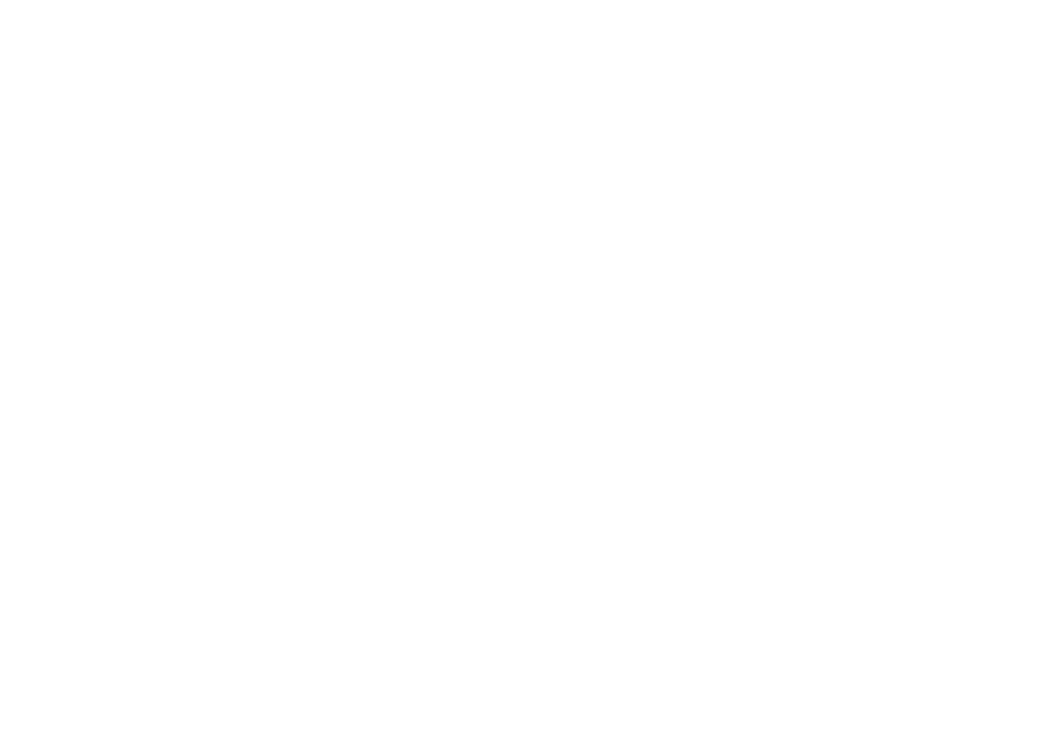
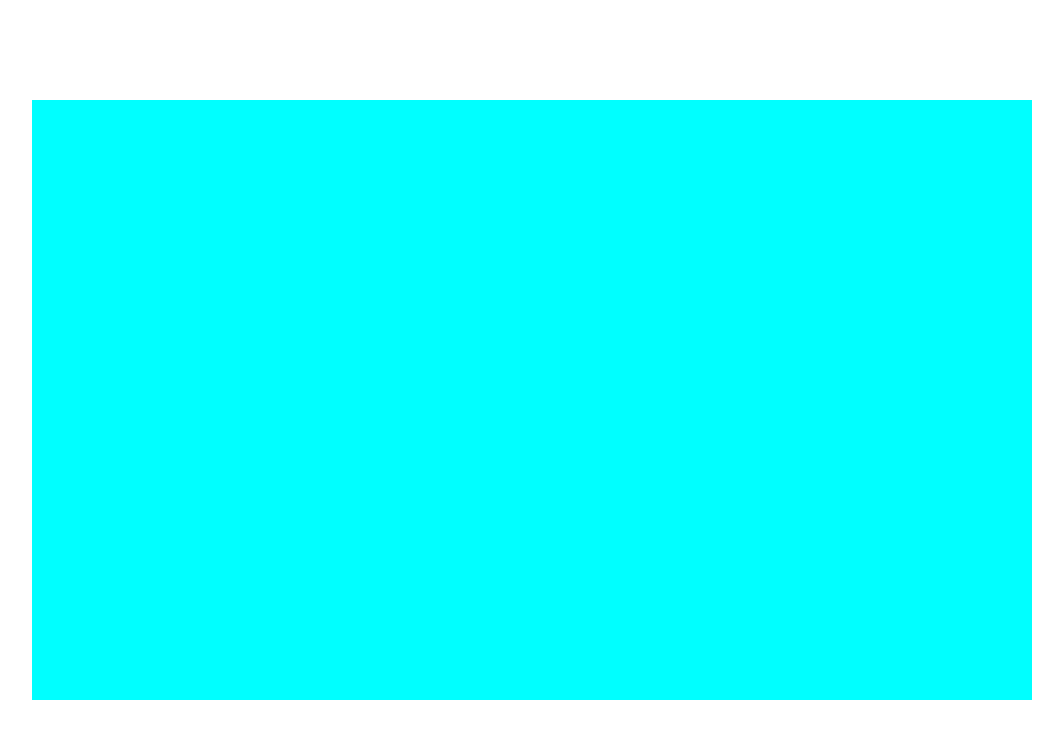
Before and after one commit to DarioEsposito89/js-array-objects-carousel, a plain HTML site: page index.html in a window 1280 px wide. Shown: the whole page, without its empty margins (108-1171 px from the left). Drawn offline with Linux system fonts and the light colour scheme.

Commit message:
creato contenitore carousel

```diff
--- a/index.html
+++ b/index.html
@@ -11,7 +11,9 @@
 </head>
 <body >
     <main>
+        <div class="carousel">
 
+        </div>
     </main>
     <script src="script.js"></script>
 </body>
--- a/style.css
+++ b/style.css
@@ -11,3 +11,11 @@ body {
     align-items: center;
     height: 100vh;
 }
+
+.carousel {
+    width: 1000px;
+    height: 600px;
+    display: flex;
+    padding: 2rem;
+    background-color: aqua;
+}
```
